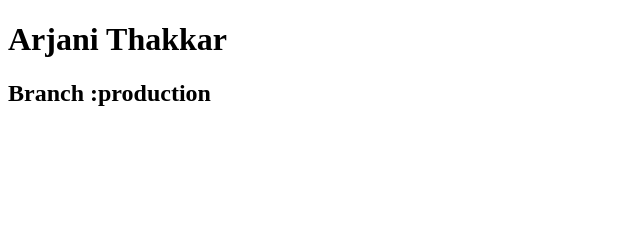
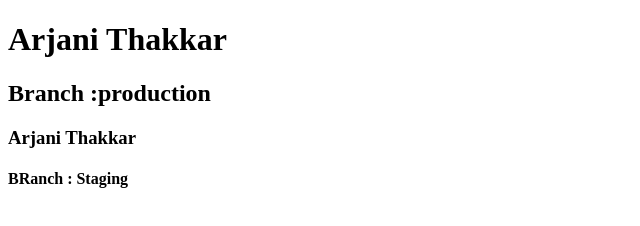
Before and after one commit to arjanithakkar107/arjanithakkar_107_mid2025, a plain HTML site: page index.html in a window 1280 px wide. Shown: the whole page, without its empty margins (0-640 px from the left). Drawn offline with Linux system fonts and the light colour scheme.

Commit message:
second commit

```diff
--- a/index.html
+++ b/index.html
@@ -8,5 +8,7 @@
 <body>
     <h1> Arjani Thakkar </h1>
     <h2> Branch :production</h2>
+    <h3> Arjani Thakkar</h3>
+    <h4> BRanch : Staging </h4>
 </body>
 </html>
```
